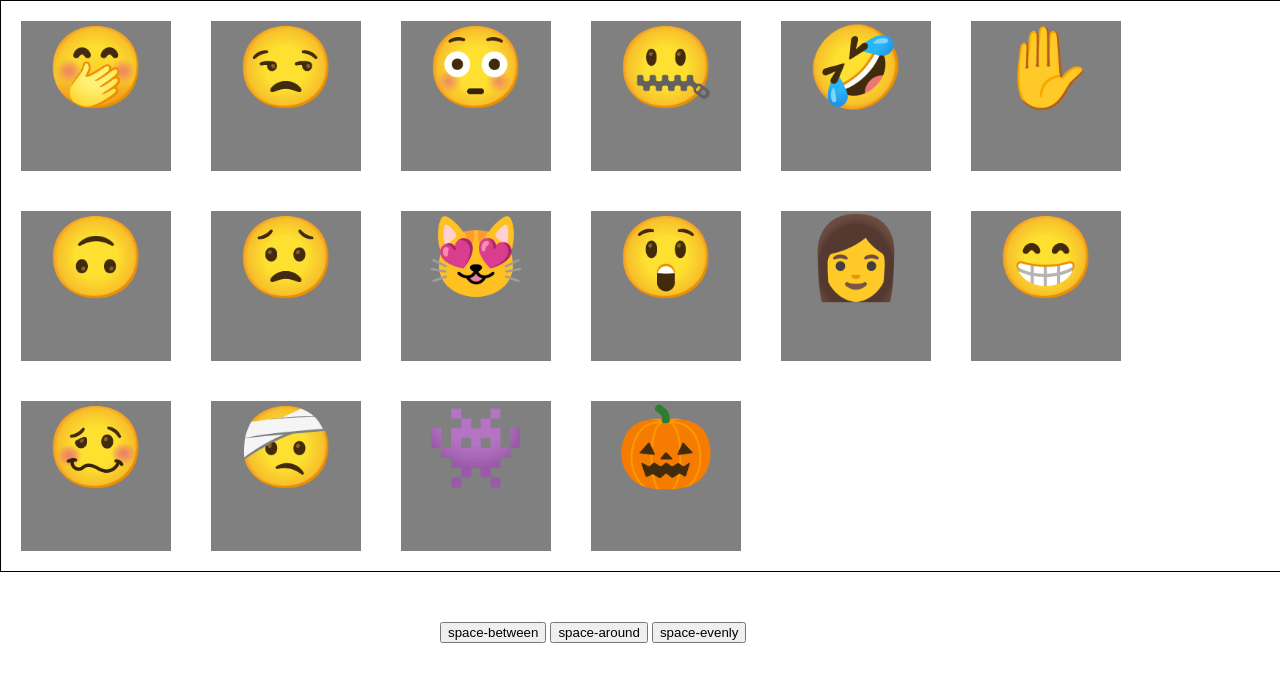
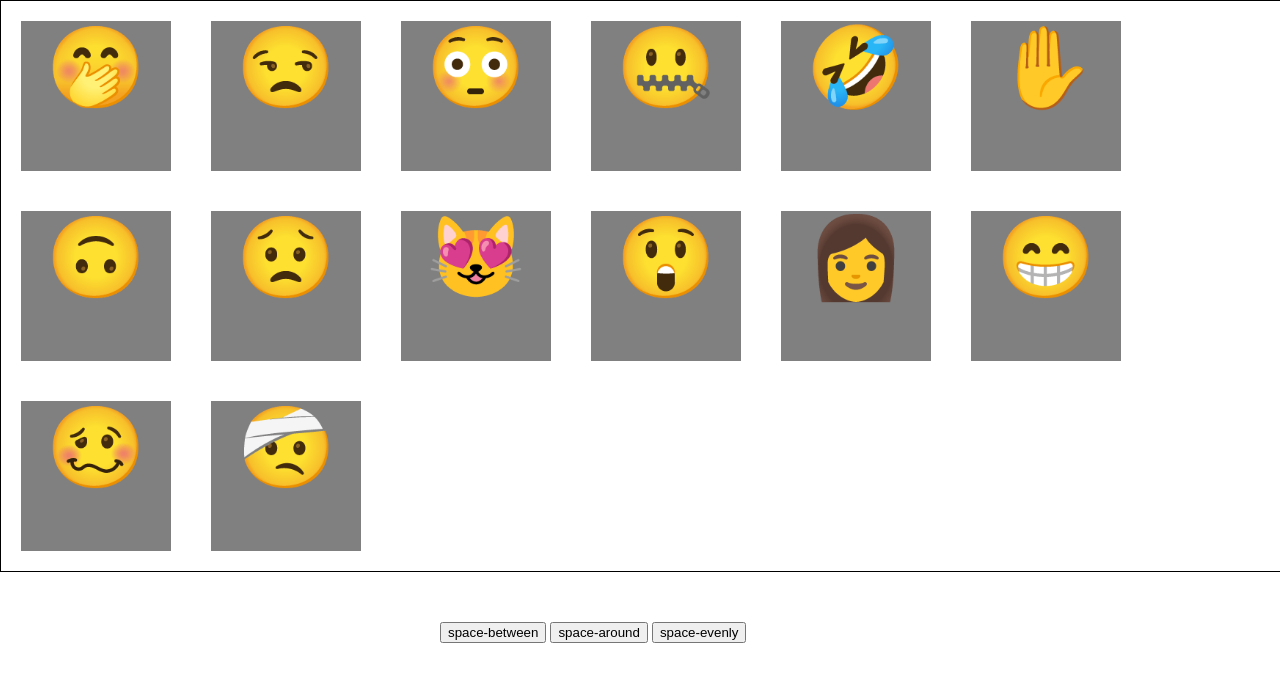
Before and after one commit to Ricardo-we/flexBox, a plain HTML site: page index.html in a window 1280 px wide. Drawn offline with Linux system fonts and the light colour scheme.

Commit message:
Update index.html

```diff
--- a/index.html
+++ b/index.html
@@ -24,8 +24,7 @@
         <div class="caja">😁</div>
         <div class="caja">🥴</div>
         <div class="caja">🤕</div>
-        <div class="caja">👾</div>
-        <div class="caja">🎃</div>
+
     </div>
 
     <div class="contBotones">
```
